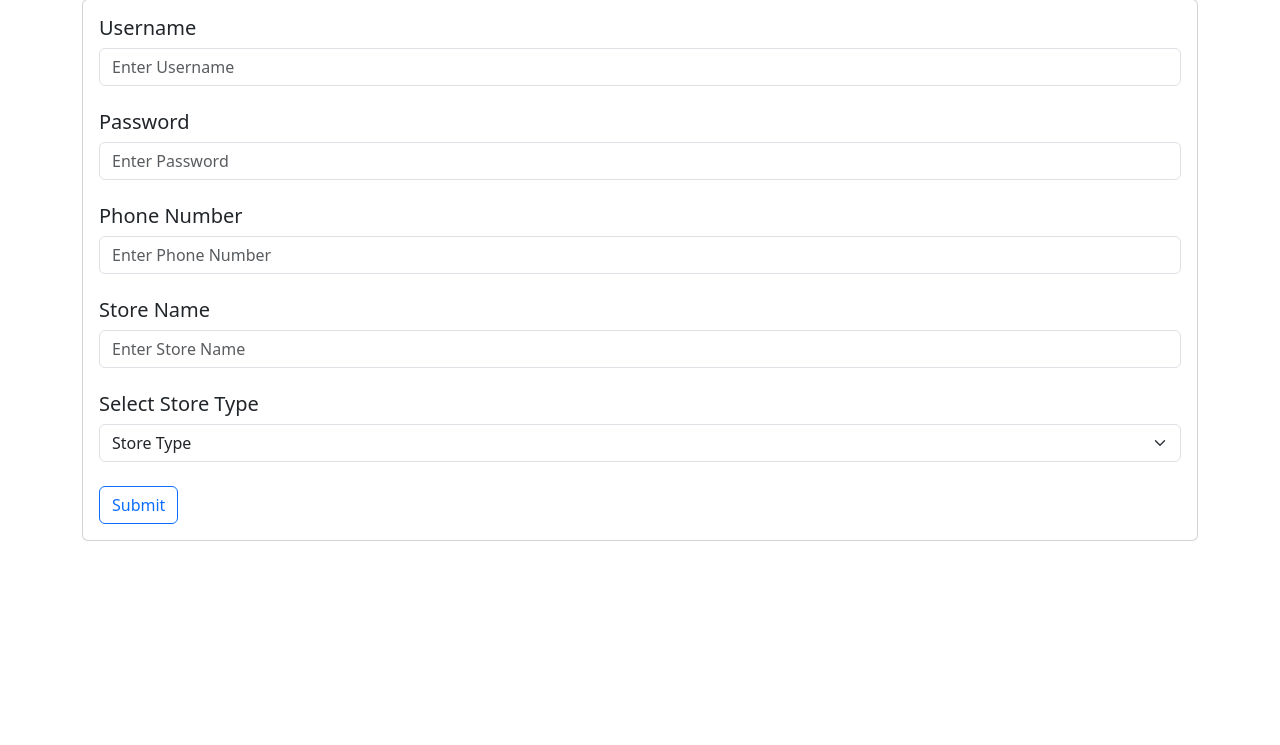
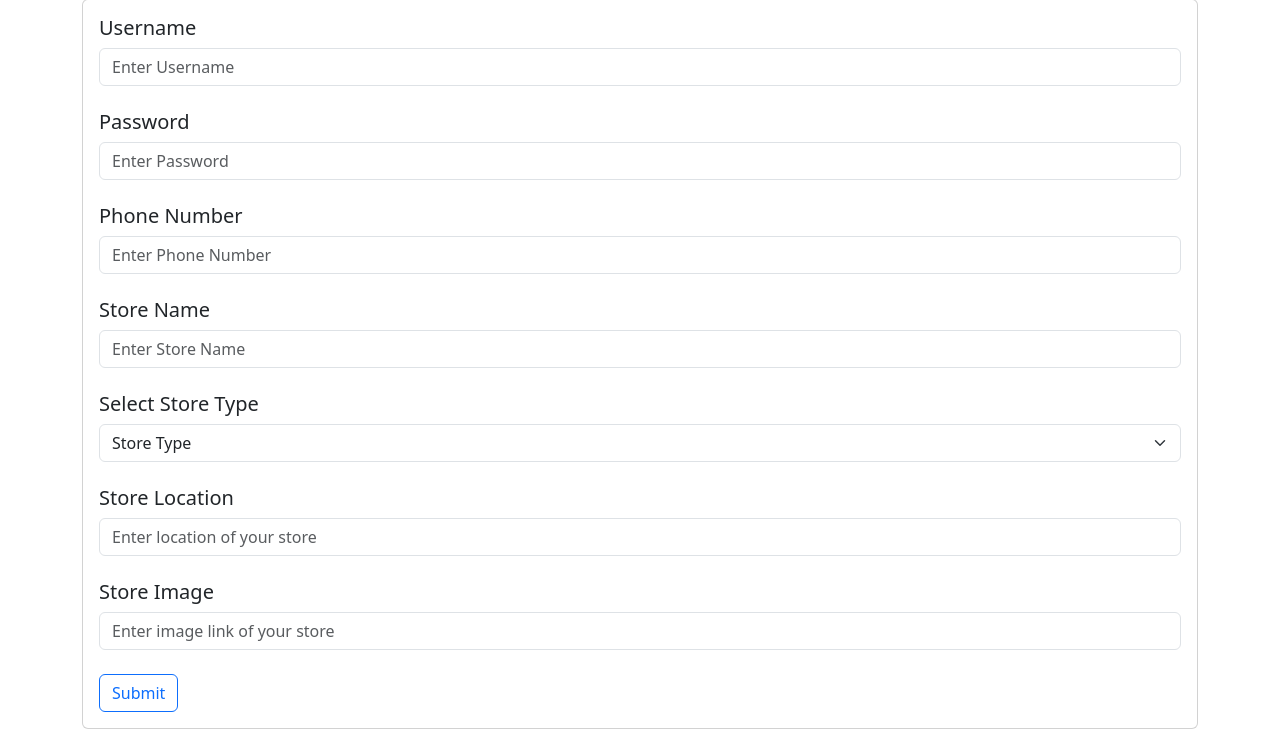
Before and after one commit to gowthamthibhu/nook_n_corner, a Flask app: page /register in a window 1280 px wide. Shown: the part 173-918 px from the top of the page. Before the commit the page ends 714 px from the top, so only its background shows below. Run offline with Flask 3, Linux system fonts and the light colour scheme; some libraries are stand-ins or nearby versions; some web fonts are replaced.

Commit message:
imagelink added

```diff
--- a/app.py
+++ b/app.py
@@ -39,14 +39,16 @@ def login():
 
 @app.route("/register", methods=['POST','GET'])
 def register():
-    if request.method == "POST" and "username" in request.form and "password" in request.form and "phonenum" in request.form and "storename" in request.form and "storetype" in request.form:
+    if request.method == "POST" and "username" in request.form and "password" in request.form and "phonenum" in request.form and "storename" in request.form and "storetype" in request.form and "location" in request.form and "imagelink" in request.form:
         username = request.form['username']
         password = request.form['password']
         phonenum = request.form['phonenum']
         storename = request.form['storename']
         storetype = request.form.get('storetype')
+        location = request.form['location']
+        imagelink = request.form['imagelink']
         cursor = mysql.connection.cursor(MySQLdb.cursors.DictCursor)
-        cursor.execute(f"insert into account values('{username}', '{password}', '{storename}', '{storetype}', '{phonenum}')")
+        cursor.execute(f"insert into account values('{username}', '{password}', '{storename}', '{storetype}', '{phonenum}', '{imagelink}', '{location}')")
         cursor.connection.commit()
         return redirect(url_for('account'))
     return render_template("register.html")
@@ -106,11 +108,14 @@ def clothing():
 
 @app.route('/store/<string:stname>', methods=['GET','POST'])
 def store(stname):
+    cr = mysql.connection.cursor(MySQLdb.cursors.DictCursor)
+    cr.execute(f"select imagelink from account where username = '{session['username']}'")
+    imagelink = cr.fetchone()
     cursor = mysql.connection.cursor(MySQLdb.cursors.DictCursor)
     cursor.execute(f"select * from discount where storename = '{stname}'")
     stinfo = cursor.fetchall()
     print(stinfo)
-    return render_template("store.html", storename=stname, stinfo=stinfo)
+    return render_template("store.html", storename=stname, stinfo=stinfo, imagelink=imagelink)
 
 if __name__ == "__main__":
     app.run(threaded=True, port=5000, debug=True)
--- a/templates/accessory.html
+++ b/templates/accessory.html
@@ -35,7 +35,7 @@
     <div class="container" style="margin-top: 2pc;">
       <div class="row">
         <div class="col-6">
-          <img alt="" src="https://www.eatthis.com/wp-content/uploads/sites/4/2020/07/grocery-store-interior.jpg?quality=82&strip=1" width="150" style="border-radius: 10px;">
+          <img alt="" src="{{ i['imagelink'] }}" width="150" style="border-radius: 10px;">
         </div>
         <div class="col-6">
           <p><b>{{ i['storename'] }}</b></p>
--- a/templates/clothing.html
+++ b/templates/clothing.html
@@ -35,7 +35,7 @@
     <div class="container" style="margin-top: 2pc;">
       <div class="row">
         <div class="col-6">
-          <img alt="" src="https://www.eatthis.com/wp-content/uploads/sites/4/2020/07/grocery-store-interior.jpg?quality=82&strip=1" width="150" style="border-radius: 10px;">
+          <img alt="" src="{{ i['imagelink'] }}" width="150" style="border-radius: 10px;">
         </div>
         <div class="col-6">
           <p><b>{{ i['storename'] }}</b></p>
--- a/templates/grocery.html
+++ b/templates/grocery.html
@@ -35,7 +35,7 @@
     <div class="container" style="margin-top: 2pc;">
       <div class="row">
         <div class="col-5">
-          <img alt="" s.woffrc="https://www.eatthis.com/wp-content/uploads/sites/4/2020/07/grocery-store-interior.jpg?quality=82&strip=1" width="150" style="border-radius: 10px;">
+          <img alt="" src="{{ i['imagelink'] }}" width="150" style="border-radius: 10px;">
         </div>
         <div class="col-7">
           <p><b>{{ i['storename'] }}</b></p>
--- a/templates/register.html
+++ b/templates/register.html
@@ -49,6 +49,12 @@
                     <option value="clothing">Clothing</option>
                   </select>
                   <br>
+                  <h5 class="card-title">Store Location</h5>
+                  <input type="text" class="form-control" id="exampleFormControlInput1" name="location" placeholder="Enter location of your store" required>
+                  <br>
+                  <h5 class="card-title">Store Image</h5>
+                  <input type="text" class="form-control" id="exampleFormControlInput1" name="imagelink" placeholder="Enter image link of your store" required>
+                  <br>
                   <button class="btn btn-outline-primary" name="action" type="submit">Submit</button>
                 </div>
             </form>
--- a/templates/store.html
+++ b/templates/store.html
@@ -28,7 +28,7 @@
       </nav>
 
     <div class="container" style="margin-top: 2pc;" align=center>
-        <img src="https://www.bkacontent.com/wp-content/uploads/2017/10/walmart-storefront.jpg" style="height: 150px; border-radius: 10px;">
+        <img src="{{ imagelink }}" style="height: 150px; border-radius: 10px;">
         <h3 style="font-family: DancingScriptBold; font-size: 2em; margin-top: 1pc;">{{ storename }}</h3>
     </div>
 
```
